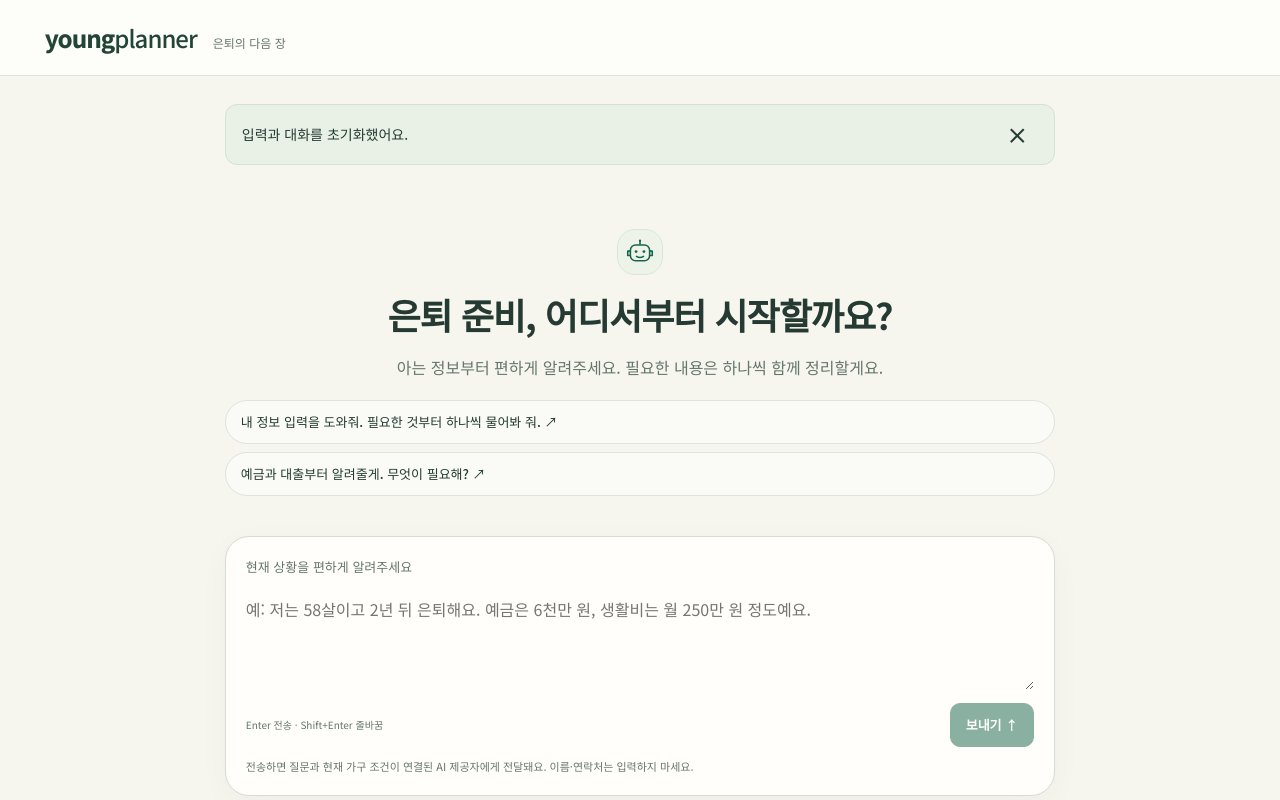
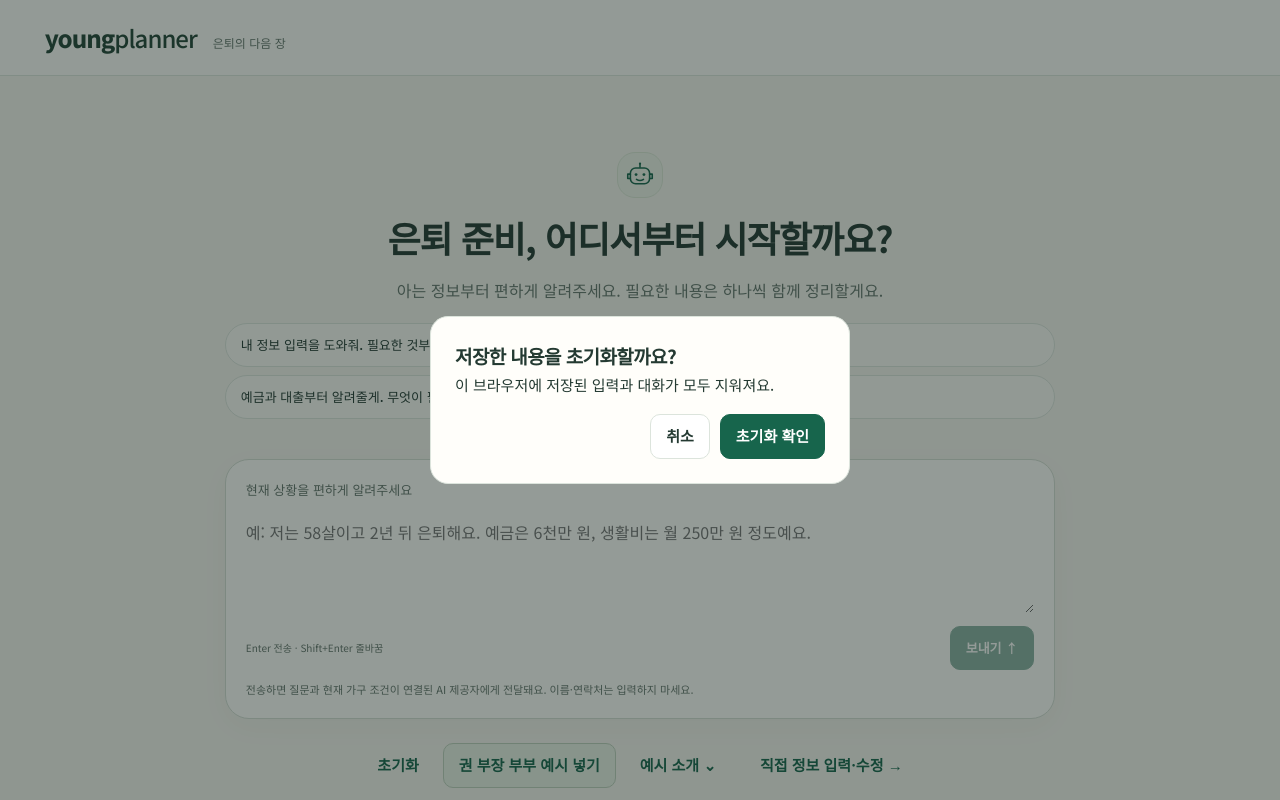
Before and after one commit to issuejong/Worksupace, a Next.js app in the folder young-planner/: page / in a window 1280 px wide. Both pictures are taken after a click on the button "초기화". Shown: the top 800 px of the page. Built offline with nearby package versions, Linux system fonts and the light colour scheme.

Commit message:
fix(AFPK): 초기화 확인을 앱 대화상자로 표시

```diff
--- a/young-planner/src/app/planner.css
+++ b/young-planner/src/app/planner.css
@@ -1458,3 +1458,21 @@
     flex-wrap: wrap;
   }
 }
+
+
+.yp-app .yp-reset-dialog {
+  position: fixed;
+  inset: 0;
+  margin: auto;
+  width: min(420px, calc(100% - 32px));
+  color: inherit;
+  padding: 24px;
+}
+
+.yp-reset-dialog::backdrop {
+  background: rgb(19 35 29 / 45%);
+}
+
+.yp-reset-dialog .yp-actions {
+  justify-content: flex-end;
+}
--- a/young-planner/src/app/planner.tsx
+++ b/young-planner/src/app/planner.tsx
@@ -437,7 +437,8 @@ export default function Planner() {
     sending = useRef(false),
     thread = useRef<HTMLDivElement | null>(null),
     agentInput = useRef<HTMLTextAreaElement | null>(null),
-    chatLauncher = useRef<HTMLButtonElement | null>(null);
+    chatLauncher = useRef<HTMLButtonElement | null>(null),
+    resetDialog = useRef<HTMLDialogElement | null>(null);
   useEffect(() => {
     const mq = window.matchMedia("(max-width: 1100px)");
     setCompact(mq.matches);
@@ -623,12 +624,7 @@ export default function Planner() {
     );
   }
   function resetPlanner() {
-    const hasWork = Object.keys(origins).length || messages.length || question;
-    if (
-      hasWork &&
-      !window.confirm("이 브라우저에 저장된 입력과 대화를 모두 지울까요?")
-    )
-      return;
+    resetDialog.current?.close();
     try {
       window.localStorage.removeItem(sessionKey);
       setStorageError("");
@@ -896,7 +892,8 @@ export default function Planner() {
           <div className="yp-example-actions">
             <button
               className="yp-text-button"
-              onClick={resetPlanner}
+              onClick={() => resetDialog.current?.showModal()}
+              aria-haspopup="dialog"
               disabled={!storageReady}
             >
               초기화
@@ -926,6 +923,26 @@ export default function Planner() {
               : "직접 정보 입력·수정 →"}
           </button>
         </div>
+        <dialog
+          ref={resetDialog}
+          className="yp-card yp-reset-dialog"
+          aria-labelledby="yp-reset-title"
+        >
+          <h2 id="yp-reset-title">저장한 내용을 초기화할까요?</h2>
+          <p>이 브라우저에 저장된 입력과 대화가 모두 지워져요.</p>
+          <div className="yp-actions">
+            <button
+              type="button"
+              autoFocus
+              onClick={() => resetDialog.current?.close()}
+            >
+              취소
+            </button>
+            <button type="button" className="yp-primary" onClick={resetPlanner}>
+              초기화 확인
+            </button>
+          </div>
+        </dialog>
         {exampleInfo && (
           <section
             className="yp-example-info"
```
